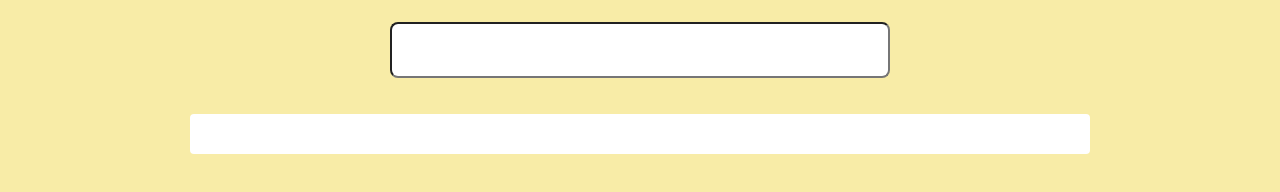
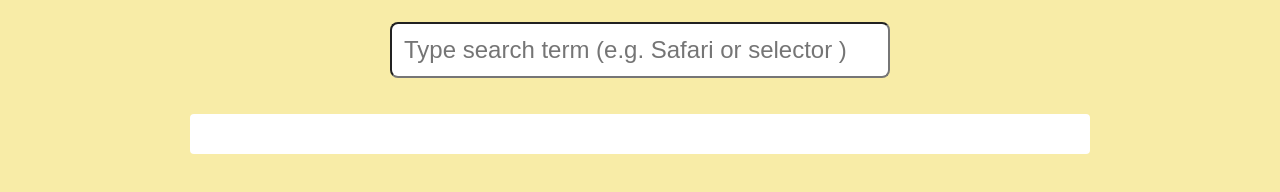
Before and after one commit to bittersweetryan/temple-of-dom, a website: page public/index.html in a window 1280 px wide. Shown: the part 158-350 px from the top of the page. Drawn offline with Linux system fonts and the light colour scheme.

Commit message:
added placeholder

```diff
--- a/public/index.html
+++ b/public/index.html
@@ -11,7 +11,7 @@
     </header>
     <div class="content">
         <section class="search">
-            <input type="text" class="search-text" id="search-input">
+            <input type="text" class="search-text" id="search-input" placeholder="Type search term (e.g. Safari or selector )">
         </section>
         <section class="artifact-container">
             <ul class="artifacts">
```
